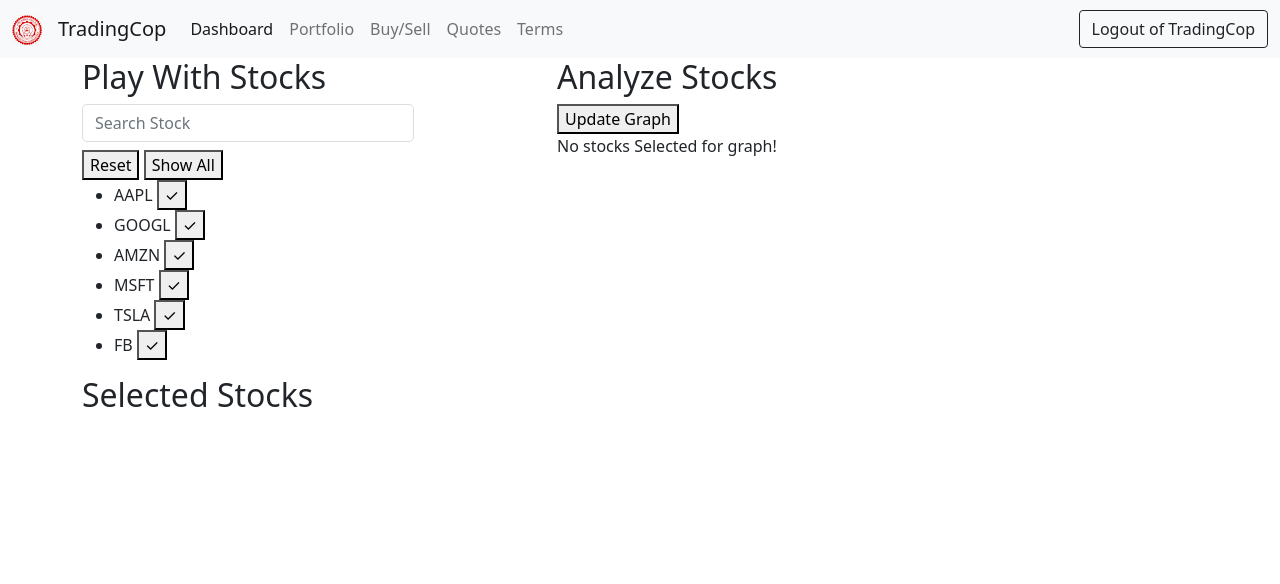
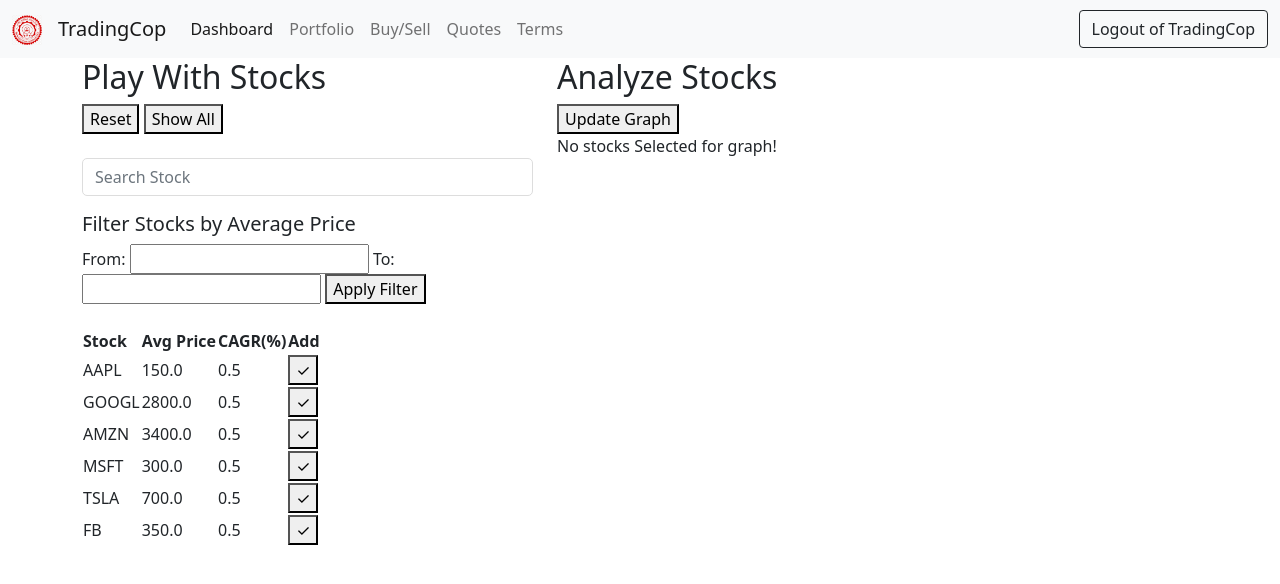
Before and after one commit to aditm7/E2E-Stock-Analyser-platform, a Flask app: page /stock/dashboard in a window 1280 px wide. Shown: the top 584 px of the page. Run offline with Flask 3, Linux system fonts and the light colour scheme; some libraries are stand-ins or nearby versions.

Commit message:
Filter and UI

```diff
--- a/app/controllers/stock_controller.py
+++ b/app/controllers/stock_controller.py
@@ -8,15 +8,61 @@
 # stock controller blueprint to be registered with api blueprint
 stock = Blueprint("stock", __name__)
 
+stocks_map = {
+    "AAPL": {
+        "code": "AAPL",
+        "avg_price": 150.0,
+        "cagr": 0.5
+        },
+    "GOOGL": {
+        "code": "GOOGL",
+        "avg_price": 2800.0,
+        "cagr": 0.5
+        },
+    "AMZN": {
+        "code": "AMZN",
+        "avg_price": 3400.0,
+        "cagr": 0.5
+        },
+    "MSFT": {
+        "code": "MSFT",
+        "avg_price": 300.0,
+        "cagr": 0.5
+        },
+    "TSLA": {
+        "code": "TSLA",
+        "avg_price": 700.0,
+        "cagr": 0.5
+        },
+    "FB": {
+        "code": "FB",
+        "avg_price": 350.0,
+        "cagr": 0.5
+        }
+}
 stocks = ["AAPL", "GOOGL", "AMZN", "MSFT", "TSLA", "FB"]
-showing_stocks = ["AAPL", "GOOGL", "AMZN", "MSFT", "TSLA", "FB"]
+showing_stocks = []
 selected_stocks = []
 graph_stocks = []
 
 @stock.route('/dashboard' , methods=['POST', 'GET'])
 def dashboard():
     global showing_stocks, selected_stocks, graph_stocks
-    return render_template('home.html', all_stocks=stocks, showing_stocks=showing_stocks, selected_stocks=selected_stocks, graph_stocks=graph_stocks)
+    showing_stocks = [stock for stock in stocks if stock not in selected_stocks]
+    return render_template('home.html', all_stocks=stocks, showing_stocks=showing_stocks, selected_stocks=selected_stocks, graph_stocks=graph_stocks, stocks_map=stocks_map)
+
+
+@stock.route('/filter_stocks', methods=['GET'])
+def filter_stocks():
+    global showing_stocks, selected_stocks, graph_stocks
+
+    from_price = float(request.args.get('from_price'))
+    to_price = float(request.args.get('to_price'))
+
+    showing_stocks = [stock for stock, data in stocks_map.items() if
+                       data['avg_price'] >= from_price and data['avg_price'] <= to_price and stock not in selected_stocks]
+
+    return {'new_showing_stocks': showing_stocks, 'stocks_map': stocks_map}
 
 @stock.route('/select_stock', methods=['GET'])
 def select_stock():
@@ -26,7 +72,7 @@
         selected_stocks.append(selected_stock)
     if selected_stock in showing_stocks:
         showing_stocks.remove(selected_stock)
-    return {'new_showing_stocks': showing_stocks, 'new_selected_stocks': selected_stocks}
+    return {'new_showing_stocks': showing_stocks, 'new_selected_stocks': selected_stocks, 'stocks_map': stocks_map}
 
 
 @stock.route('/remove_stock', methods=['GET'])
@@ -37,7 +83,7 @@
         selected_stocks.remove(removed_stock)
     if removed_stock not in showing_stocks:
         showing_stocks.append(removed_stock)
-    return {'new_showing_stocks': showing_stocks, 'new_selected_stocks': selected_stocks}
+    return {'new_showing_stocks': showing_stocks, 'new_selected_stocks': selected_stocks, 'stocks_map': stocks_map}
 
 @stock.route('/reset_filter', methods=['GET'])
 def clear():
@@ -45,13 +91,13 @@
     # graph_stocks = []
     selected_stocks = []
     showing_stocks = stocks.copy()
-    return {'new_showing_stocks': showing_stocks, 'new_selected_stocks': selected_stocks}
+    return {'new_showing_stocks': showing_stocks, 'new_selected_stocks': selected_stocks, 'stocks_map': stocks_map}
 
 @stock.route('/show_all_stocks', methods=['GET'])
 def show_all_stocks():
     global graph_stocks, selected_stocks, showing_stocks
     showing_stocks = [stock for stock in stocks if stock not in selected_stocks]
-    return {'new_showing_stocks': showing_stocks}
+    return {'new_showing_stocks': showing_stocks, 'stocks_map': stocks_map}
 
 @stock.route('/update_graph', methods=['POST'])
 def update_graph():
--- a/app/static/css/style.css
+++ b/app/static/css/style.css
@@ -77,8 +77,42 @@
 
 .search{
     padding:0px;
+    display: inline-block;
 }
 
 .cross-button {
     cursor: pointer;
 }
+
+.selected-stock-list{
+    padding:0px;
+}
+
+#itemsContainer {
+    display: inline;
+    /* justify-content: center;
+    align-items: center; */
+    flex-wrap: wrap;
+}
+.item {
+    /* background-color: #e0e0e0;
+    padding: 10px;
+    margin: 5px;
+    border-radius: 5px; */
+    display: inline-block;
+    border-style: solid;
+    border-width: 1px;
+}
+
+/* #searchContainer {
+    display: flex;
+    justify-content: center;
+    align-items: center;
+    margin: 20px;
+}
+
+#searchInput {
+    width: 200px;
+    padding: 8px;
+    margin-right: 10px;
+}*/
--- a/app/static/js/search.js
+++ b/app/static/js/search.js
@@ -1,7 +1,7 @@
 jQuery(document).ready(function($){
     alert("reloaded")
 
-    $('.live-search-list li').each(function(){
+    $('.live-search-list tr').each(function(){
     $(this).attr('data-search-term', $(this).text().toLowerCase());
     });
 
@@ -9,7 +9,7 @@
 
     var searchTerm = $(this).val().toLowerCase();
 
-        $('.live-search-list li').each(function(){
+        $('.live-search-list tr').each(function(){
 
             if ($(this).filter('[data-search-term *= ' + searchTerm + ']').length > 0 || searchTerm.length < 1) {
                 $(this).show();
@@ -24,7 +24,7 @@
 });
 
 function updateSearch(){
-    $('.live-search-list li').each(function(){
+    $('.live-search-list tr').each(function(){
         $(this).attr('data-search-term', $(this).text().toLowerCase());
         });
 
@@ -32,7 +32,7 @@
 
         var searchTerm = $(this).val().toLowerCase();
 
-            $('.live-search-list li').each(function(){
+            $('.live-search-list tr').each(function(){
 
                 if ($(this).filter('[data-search-term *= ' + searchTerm + ']').length > 0 || searchTerm.length < 1) {
                     $(this).show();
@@ -45,6 +45,46 @@
         });
 }
 
+function updateShowingList(newShowingStocks, stocks_map){
+    // Update the showing stock list
+    const tdbody = document.querySelector('.live-search-list');
+    tdbody.innerHTML = '';
+
+    newShowingStocks.forEach(stock => {
+        const tr = document.createElement('tr');
+        tr.innerHTML = `
+            <td class="code">${stocks_map[stock]['code']}</td>
+            <td>${stocks_map[stock]['avg_price']}</td>
+            <td>${stocks_map[stock]['cagr']}</td>
+            <td>
+            <label class="search-list">
+                <!-- {{ stock }}  -->
+                <button type="button" name="selected_stock" onclick="selectStock('${ stock }')">✓</button>
+            </label>
+            </td>
+        `;
+        tdbody.appendChild(tr);
+    });
+    updateSearch()
+}
+
+function updateSelectedList(newSelectedStocks){
+    // Update the selected stock list
+    const ul2 = document.querySelector('.selected-stock-list');
+    ul2.innerHTML = '';
+
+    newSelectedStocks.forEach(stock => {
+        const li = document.createElement('li');
+        li.classList.add('item');
+        li.innerHTML = `
+            <label class="selected-list">
+                ${stock}
+                <button type="button" onclick="removeStock('${stock}')">x</button>
+            </label>`;
+        ul2.appendChild(li);
+    });
+}
+
 function selectStock(selectedStock) {
     // Make an asynchronous GET request to the server
     fetch(`/stock/select_stock?selected_stock=${selectedStock}`)
@@ -53,35 +93,13 @@
             // Update the content dynamically based on the response
             const newShowingStocks = data.new_showing_stocks;
             const newSelectedStocks = data.new_selected_stocks;
+            const stocks_map = data.stocks_map;
 
             // Update the showing stock list
-            const ul1 = document.querySelector('.live-search-list');
-            ul1.innerHTML = '';
-
-            newShowingStocks.forEach(stock => {
-                const li = document.createElement('li');
-                li.innerHTML = `
-                    <label class="search-list">
-                        ${stock}
-                        <button type="button" onclick="selectStock('${stock}')">✓</button>
-                    </label>`;
-                ul1.appendChild(li);
-            });
-            updateSearch()
+            updateShowingList(newShowingStocks, stocks_map)
 
             // Update the selected stock list
-            const ul2 = document.querySelector('.selected-stock-list');
-            ul2.innerHTML = '';
-
-            newSelectedStocks.forEach(stock => {
-                const li = document.createElement('li');
-                li.innerHTML = `
-                    <label class="selected-list">
-                        ${stock}
-                        <button type="button" onclick="removeStock('${stock}')">X</button>
-                    </label>`;
-                ul2.appendChild(li);
-            });
+            updateSelectedList(newSelectedStocks)
         })
         .catch(error => {
             console.error('Error:', error);
@@ -97,35 +115,13 @@
             // Update the content dynamically based on the response
             const newShowingStocks = data.new_showing_stocks;
             const newSelectedStocks = data.new_selected_stocks;
+            const stocks_map = data.stocks_map;
 
             // Update the showing stock list
-            const ul1 = document.querySelector('.live-search-list');
-            ul1.innerHTML = '';
-
-            newShowingStocks.forEach(stock => {
-                const li = document.createElement('li');
-                li.innerHTML = `
-                    <label class="search-list">
-                        ${stock}
-                        <button type="button" onclick="selectStock('${stock}')">✓</button>
-                    </label>`;
-                ul1.appendChild(li);
-            });
-            updateSearch()
+            updateShowingList(newShowingStocks, stocks_map)
 
             // Update the selected stock list
-            const ul2 = document.querySelector('.selected-stock-list');
-            ul2.innerHTML = '';
-
-            newSelectedStocks.forEach(stock => {
-                const li = document.createElement('li');
-                li.innerHTML = `
-                    <label class="selected-list">
-                        ${stock}
-                        <button type="button" onclick="removeStock('${stock}')">X</button>
-                    </label>`;
-                ul2.appendChild(li);
-            });
+            updateSelectedList(newSelectedStocks)
         })
         .catch(error => {
             console.error('Error:', error);
@@ -141,35 +137,13 @@
             // Update the content dynamically based on the response
             const newShowingStocks = data.new_showing_stocks;
             const newSelectedStocks = data.new_selected_stocks;
+            const stocks_map = data.stocks_map;
 
             // Update the showing stock list
-            const ul1 = document.querySelector('.live-search-list');
-            ul1.innerHTML = '';
-
-            newShowingStocks.forEach(stock => {
-                const li = document.createElement('li');
-                li.innerHTML = `
-                    <label class="search-list">
-                        ${stock}
-                        <button type="button" onclick="selectStock('${stock}')">✓</button>
-                    </label>`;
-                ul1.appendChild(li);
-            });
-            updateSearch()
+            updateShowingList(newShowingStocks, stocks_map)
 
             // Update the selected stock list
-            const ul2 = document.querySelector('.selected-stock-list');
-            ul2.innerHTML = '';
-
-            newSelectedStocks.forEach(stock => {
-                const li = document.createElement('li');
-                li.innerHTML = `
-                    <label class="selected-list">
-                        ${stock}
-                        <button type="button" onclick="removeStock('${stock}')">X</button>
-                    </label>`;
-                ul2.appendChild(li);
-            });
+            updateSelectedList(newSelectedStocks)
         })
         .catch(error => {
             console.error('Error:', error);
@@ -184,23 +158,35 @@
         .then(data => {
             // Update the content dynamically based on the response
             const newShowingStocks = data.new_showing_stocks;
+            const stocks_map = data.stocks_map;
 
             // Update the showing stock list
-            const ul1 = document.querySelector('.live-search-list');
-            ul1.innerHTML = '';
-
-            newShowingStocks.forEach(stock => {
-                const li = document.createElement('li');
-                li.innerHTML = `
-                    <label class="search-list">
-                        ${stock}
-                        <button type="button" onclick="selectStock('${stock}')">✓</button>
-                    </label>`;
-                ul1.appendChild(li);
-            });
-            updateSearch()
+            updateShowingList(newShowingStocks,stocks_map)
         })
         .catch(error => {
             console.error('Error:', error);
         });
 }
+
+
+function filterStocks() {
+    var from_price = document.getElementById('from_price').value;
+    var to_price = document.getElementById('to_price').value;
+    // Make an asynchronous GET request to the server
+    fetch(`/stock/filter_stocks?from_price=${from_price}&to_price=${to_price}`)
+        .then(response => response.json())
+        .then(data => {
+            // Update the content dynamically based on the response
+            const newShowingStocks = data.new_showing_stocks;
+            const stocks_map = data.stocks_map;
+
+            // Update the showing stock list
+            updateShowingList(newShowingStocks,stocks_map)
+
+            document.getElementById('from_price').value = '';
+            document.getElementById('to_price').value = '';
+        })
+        .catch(error => {
+            console.error('Error:', error);
+        });
+}
--- a/app/templates/home.html
+++ b/app/templates/home.html
@@ -8,47 +8,67 @@
           <div class="col-5">
 
             <h2>Play With Stocks</h2>
-              <div class="container search">
-                <div class="row">
-                  <div class="col-9">
-                    <div class="mb-2">
-                      <input type="text" class="form-control live-search-box" id="searchInput" name="search" placeholder="Search Stock">
-                    </div>
-                  </div>
-                </div>
-              </div>
 
-              <button type="button" onclick="reset()">Reset</button>
-              <button type="button" onclick="showall()">Show All</button>
+            <button type="button" onclick="reset()">Reset</button>
+            <button type="button" onclick="showall()">Show All</button>
+
+
+            <div class="container search" id="searchContainer">
+            <br/>
+            <input type="text" class="form-control live-search-box" id="searchInput" name="search" placeholder="Search Stock">
+            </div>
+
+
+            <div id="itemsContainer">
+            <ul class="selected-stock-list" type="None">
+              {% for stock in selected_stocks %}
+                  <li class="item">
+                      <label class="selected-list">
+                          {{ stock }}
+                          <button type="button" name="removed_stock" onclick="removeStock('{{ stock }}')">x</button>
+                      </label>
+                  </li>
+              {% endfor %}
+            </ul>
+            </div>
+
+            <h5>Filter Stocks by Average Price</h5>
+            <form id="filterStocksForm" action="/stock/filter_stocks" method="get">
+                <label for="from_price">From: </label>
+                <input type="number" name="from_price" id="from_price" step="0.01" required>
+                <label for="to_price">To: </label>
+                <input type="number" name="to_price" id="to_price" step="0.01" required>
+                <button type="button" onclick="filterStocks()">Apply Filter</button>
+            </form><br/>
+
 
             <form id="selectStockForm">
-              <ul class="live-search-list">
+              <table>
+              <thead>
+                <tr>
+                    <th>Stock</th>
+                    <th>Avg Price</th>
+                    <th>CAGR(%)</th>
+                    <th>Add</th>
+                </tr>
+              </thead>
+              <tbody class="live-search-list">
                   {% for stock in showing_stocks %}
-                      <li>
+                      <tr>
+                          <td class="code">{{stocks_map[stock]['code']}}</td>
+                          <td>{{stocks_map[stock]['avg_price']}}</td>
+                          <td>{{stocks_map[stock]['cagr']}}</td>
+                          <td>
                           <label class="search-list">
-                              {{ stock }}
+                              <!-- {{ stock }}  -->
                               <button type="button" name="selected_stock" onclick="selectStock('{{ stock }}')">✓</button>
                           </label>
-                      </li>
+                          </td>
+                      </tr>
                   {% endfor %}
-              </ul>
+              </tbody>
+            </table>
             </form>
-
-
-
-          <h2>Selected Stocks</h2>
-          <form id="removeStockForm">
-            <ul class="selected-stock-list">
-                {% for stock in selected_stocks %}
-                    <li>
-                        <label class="selected-list">
-                            {{ stock }}
-                            <button type="button" name="removed_stock" onclick="removeStock('{{ stock }}')">X</button>
-                        </label>
-                    </li>
-                {% endfor %}
-            </ul>
-          </form>
 
           </div>
 
```
